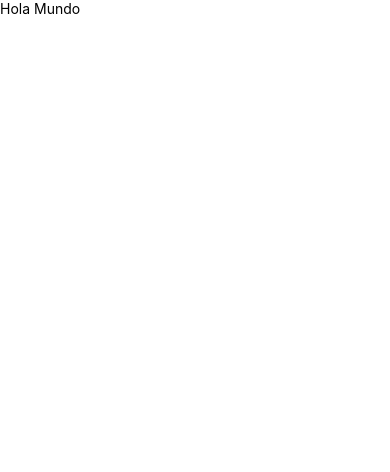
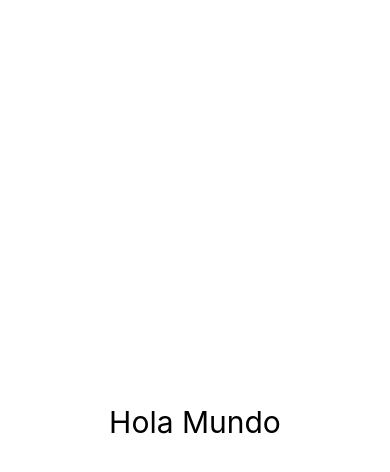
Before and after one commit to raquelscommits/02-MiPrimeraApp, a React Native app: screen / in a window 390 px wide. Shown: the top 472 px of the page. Built offline with nearby package versions, Linux system fonts and the light colour scheme.

Commit message:
✨ (react native course) - my first hello world with it style

```diff
--- a/App.tsx
+++ b/App.tsx
@@ -1,14 +1,24 @@
-import React from 'react'
-import { Text, View } from 'react-native'
+/* eslint-disable react-native/no-inline-styles */
+import React from 'react';
+import { Text, View } from 'react-native';
 
 export const App = () => {
+
+
   return (
-    <View>
-      <Text>
+    <View style={{
+          flex: 1,
+          justifyContent: 'center',
+    }}>
+      <Text style={{
+        fontSize: 30,
+        textAlign: 'center',
+
+      }}>
         Hola Mundo
       </Text>
     </View>
-  )
-}
+  );
+};
 
 export default App;
```
